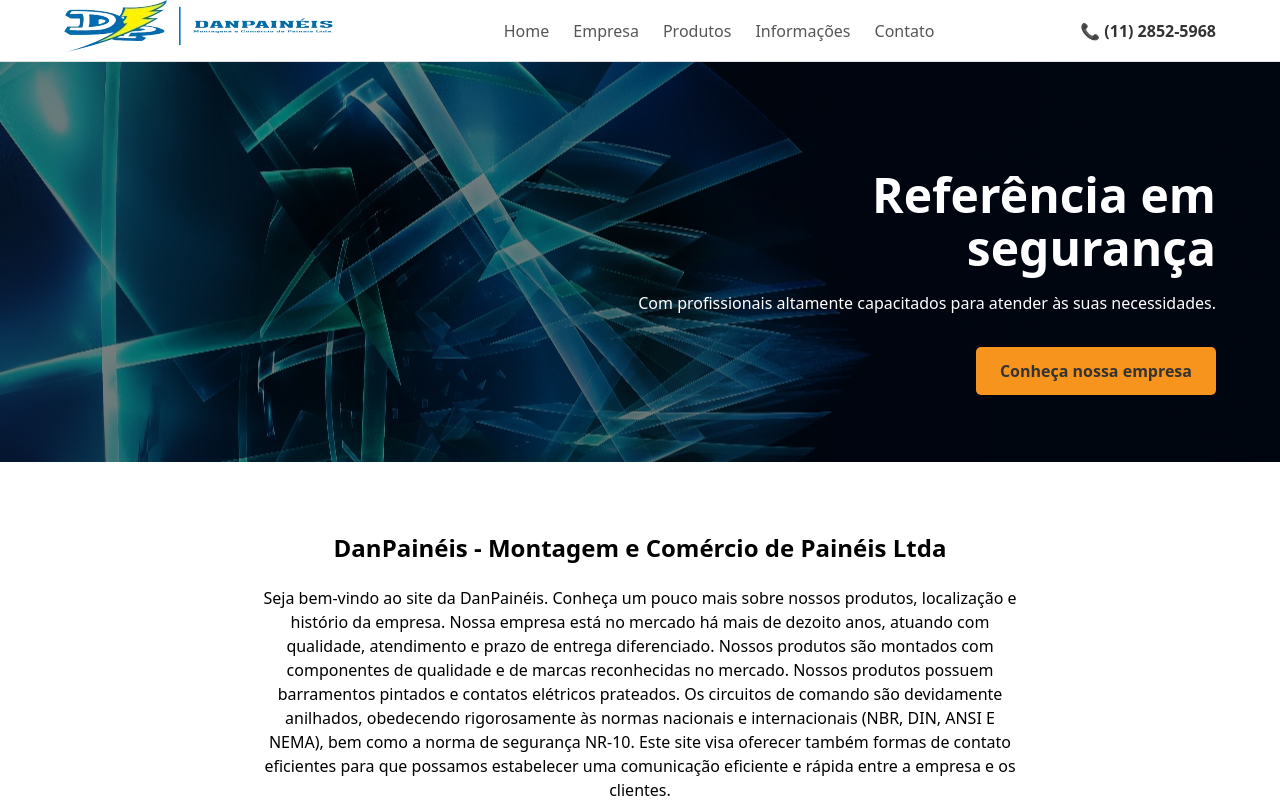
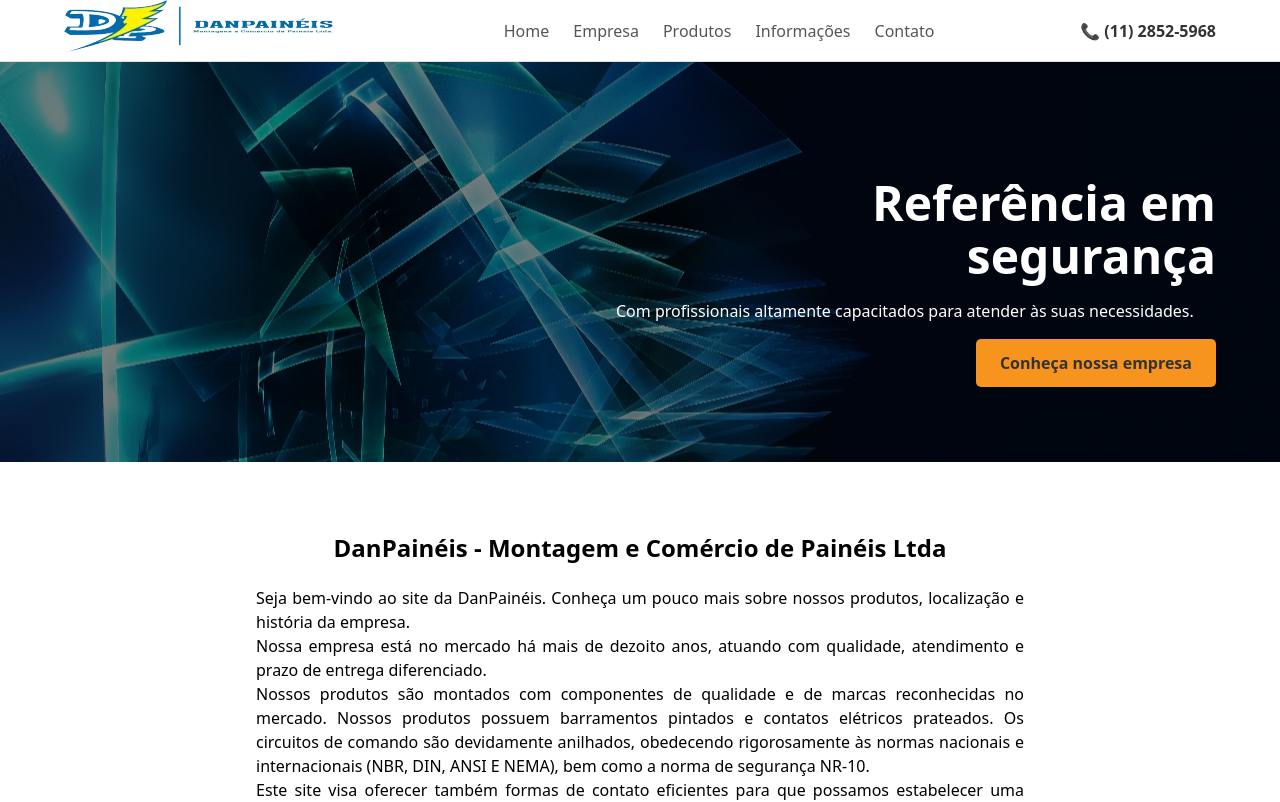
Before and after one commit to MatheusPronunciate/Dan_Paineis, a React app in the folder frontend/: page / in a window 1280 px wide. Shown: the top 802 px of the page. Built offline with nearby package versions, Linux system fonts and the light colour scheme; no server answers; the HTML template or start-up script is replaced by a standard one.

Commit message:
correções no texto

```diff
--- a/frontend/src/index.css
+++ b/frontend/src/index.css
@@ -45,6 +45,15 @@
 a:hover {
   color: #535bf2;
 }
+
+p {
+  margin: 0;
+  padding: 0;
+  line-height: 1.5;
+  text-align: justify;
+}
+
+
 
 
 body {
--- a/frontend/src/pages/Home.jsx
+++ b/frontend/src/pages/Home.jsx
@@ -48,13 +48,15 @@
       <div className="container">
       <section className="about-section">
         <h2>DanPainéis - Montagem e Comércio de Painéis Ltda</h2>
-        <p>Seja bem-vindo ao site da DanPainéis. Conheça um pouco mais sobre nossos produtos, localização e histório da empresa.
+        <div><p>Seja bem-vindo ao site da DanPainéis. Conheça um pouco mais sobre nossos produtos, localização e história da empresa. <br>
+        </br>
 
-Nossa empresa está no mercado há mais de dezoito anos, atuando com qualidade, atendimento e prazo de entrega diferenciado.
+Nossa empresa está no mercado há mais de dezoito anos, atuando com qualidade, atendimento e prazo de entrega diferenciado.<br></br>
 
-Nossos produtos são montados com componentes de qualidade e de marcas reconhecidas no mercado. Nossos produtos possuem barramentos pintados e contatos elétricos prateados. Os circuitos de comando são devidamente anilhados, obedecendo rigorosamente às normas nacionais e internacionais (NBR, DIN, ANSI E NEMA), bem como a norma de segurança NR-10.
+Nossos produtos são montados com componentes de qualidade e de marcas reconhecidas no mercado. Nossos produtos possuem barramentos pintados e contatos elétricos prateados. Os circuitos de comando são devidamente anilhados, obedecendo rigorosamente às normas nacionais e internacionais (NBR, DIN, ANSI E NEMA), bem como a norma de segurança NR-10.<br></br>
 
-Este site visa oferecer também formas de contato eficientes para que possamos estabelecer uma comunicação eficiente e rápida entre a empresa e os clientes.</p>
+
+Este site visa oferecer também formas de contato eficientes para que possamos estabelecer uma comunicação eficiente e rápida entre a empresa e os clientes.<br></br></p></div>
         {/* Adicione o resto do texto e o botão "Saiba mais" */}
       </section>
 
```
